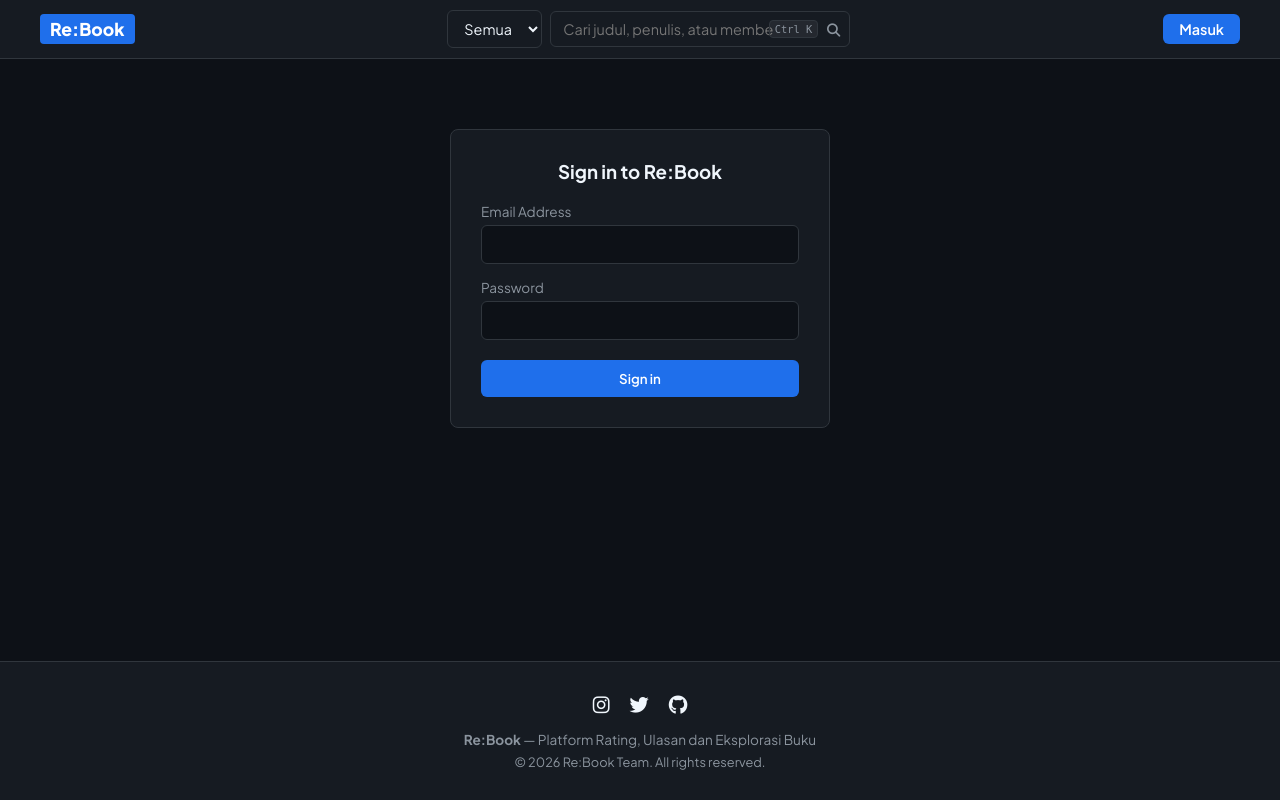
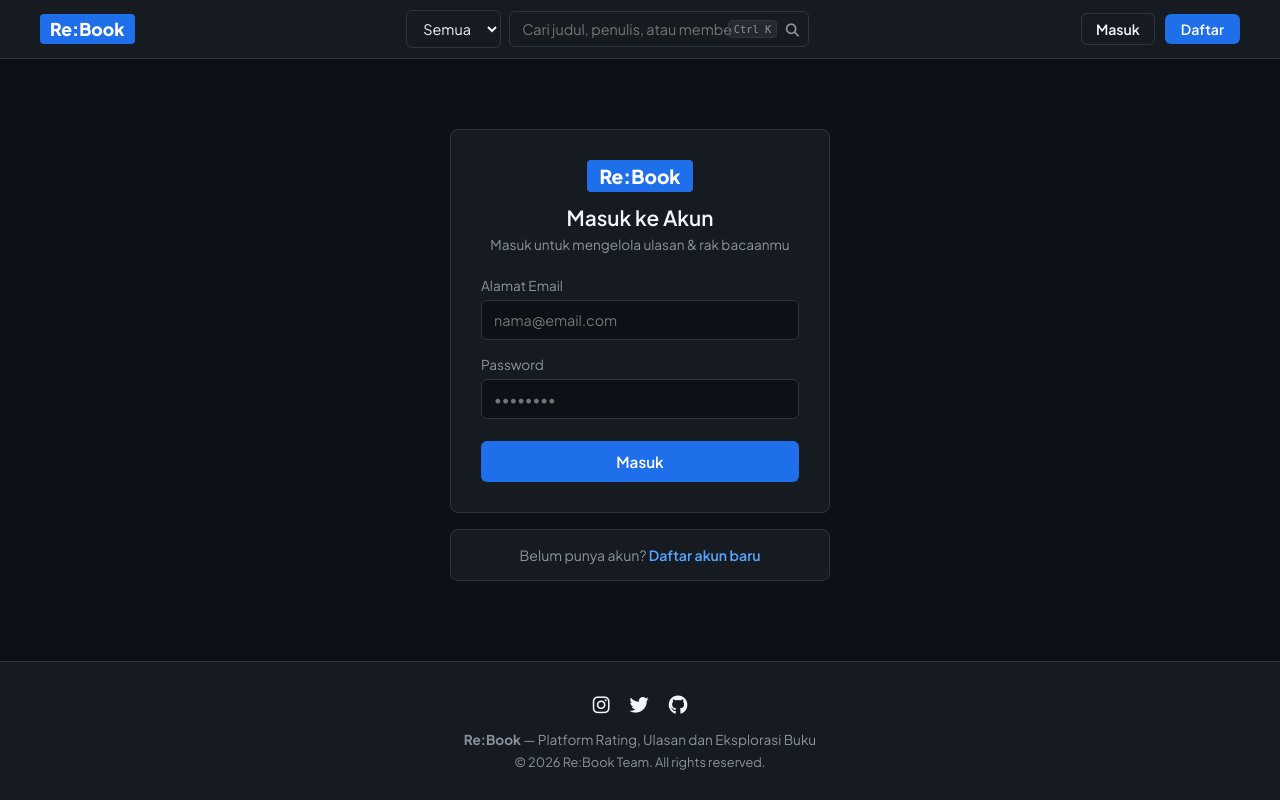
Before and after one commit to KevinAdhaikal/re-book, a Laravel app: page /login in a window 1280 px wide. Run offline with Laravel 12, Linux system fonts and the light colour scheme; parts of the project's set-up code (start-up, migrations or seed data) failed here and were passed over.

Commit message:
feat(auth): add register button to navbar and link to register on login page

```diff
--- a/resources/views/auth/login.blade.php
+++ b/resources/views/auth/login.blade.php
@@ -1,28 +1,41 @@
 @extends('layouts.app')
 
+@section('title', 'Masuk - Re:Book')
+
 @section('content')
-<div style="background: var(--bg-card); border: 1px solid var(--border-color); border-radius: 8px; padding: 30px; max-width: 380px; margin: 40px auto;">
-  <h3 style="text-align: center; margin-bottom: 20px;">Sign in to Re:Book</h3>
+<div style="max-width: 380px; margin: 40px auto 20px;">
+  <div style="background: var(--bg-card); border: 1px solid var(--border-color); border-radius: 8px; padding: 30px;">
+    <div style="text-align: center; margin-bottom: 24px;">
+      <a href="{{ route('home') }}" style="background-color: var(--member-accent); color: #fff; font-weight: 800; font-size: 1.2rem; padding: 4px 12px; border-radius: 4px; text-decoration: none; display: inline-block; margin-bottom: 12px;">Re:Book</a>
+      <h3 style="font-size: 1.3rem; font-weight: 600; margin: 0;">Masuk ke Akun</h3>
+      <p style="color: var(--text-muted); font-size: 0.85rem; margin-top: 5px;">Masuk untuk mengelola ulasan & rak bacaanmu</p>
+    </div>
 
     @if($errors->any())
-    <div style="background: var(--admin-danger); color: #fff; padding: 8px 12px; border-radius: 6px; font-size: 0.85rem; margin-bottom: 15px;">
+      <div style="background: rgba(218, 54, 51, 0.2); border: 1px solid var(--admin-danger); color: #f85149; padding: 10px 14px; border-radius: 6px; font-size: 0.85rem; margin-bottom: 20px;">
         {{ $errors->first() }}
       </div>
     @endif
 
     <form action="{{ route('login') }}" method="POST">
       @csrf
-    <div style="margin-bottom: 15px;">
-      <label style="display: block; font-size: 0.85rem; color: var(--text-muted); margin-bottom: 5px;">Email Address</label>
-      <input type="email" name="email" required style="width: 100%; padding: 10px; background: var(--bg-main); border: 1px solid var(--border-color); color: var(--text-main); border-radius: 6px; outline: none;">
+      <div style="margin-bottom: 16px;">
+        <label style="display: block; font-size: 0.85rem; color: var(--text-muted); margin-bottom: 6px;">Alamat Email</label>
+        <input type="email" name="email" value="{{ old('email') }}" required placeholder="nama@email.com" style="width: 100%; padding: 10px 12px; background: var(--bg-main); border: 1px solid var(--border-color); color: var(--text-main); border-radius: 6px; outline: none; font-size: 0.9rem;">
       </div>
 
-    <div style="margin-bottom: 20px;">
-      <label style="display: block; font-size: 0.85rem; color: var(--text-muted); margin-bottom: 5px;">Password</label>
-      <input type="password" name="password" required style="width: 100%; padding: 10px; background: var(--bg-main); border: 1px solid var(--border-color); color: var(--text-main); border-radius: 6px; outline: none;">
+      <div style="margin-bottom: 22px;">
+        <label style="display: block; font-size: 0.85rem; color: var(--text-muted); margin-bottom: 6px;">Password</label>
+        <input type="password" name="password" required placeholder="••••••••" style="width: 100%; padding: 10px 12px; background: var(--bg-main); border: 1px solid var(--border-color); color: var(--text-main); border-radius: 6px; outline: none; font-size: 0.9rem;">
       </div>
 
-    <button type="submit" style="width: 100%; padding: 10px; background: var(--member-accent); border: none; color: #fff; font-weight: 600; border-radius: 6px; cursor: pointer;">Sign in</button>
+      <button type="submit" style="width: 100%; padding: 11px; background: var(--member-accent); border: none; color: #fff; font-weight: 600; font-size: 0.95rem; border-radius: 6px; cursor: pointer; transition: opacity 0.2s;">Masuk</button>
     </form>
   </div>
+
+  {{-- Box Tautan Registrasi --}}
+  <div style="background: var(--bg-card); border: 1px solid var(--border-color); border-radius: 8px; padding: 16px 20px; margin-top: 16px; text-align: center; font-size: 0.88rem; color: var(--text-muted);">
+    Belum punya akun? <a href="{{ route('register') }}" style="color: #58a6ff; text-decoration: none; font-weight: 600;">Daftar akun baru</a>
+  </div>
+</div>
 @endsection
--- a/resources/views/auth/register.blade.php
+++ b/resources/views/auth/register.blade.php
@@ -47,7 +47,7 @@
   </form>
 
   <div style="margin-top: 20px; padding-top: 15px; border-top: 1px solid var(--border-color); text-align: center; font-size: 0.85rem; color: var(--text-muted);">
-    Sudah punya akun? <a href="{{ route('login') }}" style="color: var(--member-accent); text-decoration: none; font-weight: 600;">Sign in</a>
+    Sudah punya akun? <a href="{{ route('login') }}" style="color: #58a6ff; text-decoration: none; font-weight: 600;">Masuk di sini</a>
   </div>
 </div>
 @endsection
--- a/resources/views/components/navbar.blade.php
+++ b/resources/views/components/navbar.blade.php
@@ -43,7 +43,10 @@
         <button type="submit" style="background: none; border: none; color: var(--admin-danger); cursor: pointer; font-weight: 600;"><i class="fa-solid fa-right-from-bracket"></i> Logout</button>
       </form>
     @else
-      <a href="{{ route('login') }}" style="background-color: var(--member-accent); color: #fff; text-decoration: none; font-size: 0.9rem; font-weight: 600; padding: 6px 16px; border-radius: 6px;">Masuk</a>
+      <div style="display: flex; align-items: center; gap: 10px;">
+        <a href="{{ route('login') }}" style="color: var(--text-main); border: 1px solid var(--border-color); background: transparent; text-decoration: none; font-size: 0.88rem; font-weight: 600; padding: 6px 14px; border-radius: 6px; transition: all 0.15s ease;" onmouseover="this.style.borderColor='#58a6ff'; this.style.color='#58a6ff';" onmouseout="this.style.borderColor='var(--border-color)'; this.style.color='var(--text-main)';">Masuk</a>
+        <a href="{{ route('register') }}" style="background-color: var(--member-accent); color: #fff; text-decoration: none; font-size: 0.88rem; font-weight: 600; padding: 6px 16px; border-radius: 6px; transition: opacity 0.15s ease;" onmouseover="this.style.opacity='0.9';" onmouseout="this.style.opacity='1';">Daftar</a>
+      </div>
     @endauth
   </div>
 </header>
```
Also changed, not shown: tests/Feature/AuthRegistrationTest.php (added, +72 -0 lines). Lines whose indentation alone changed are shown as unchanged.
